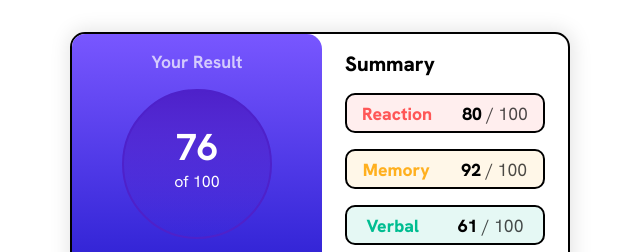
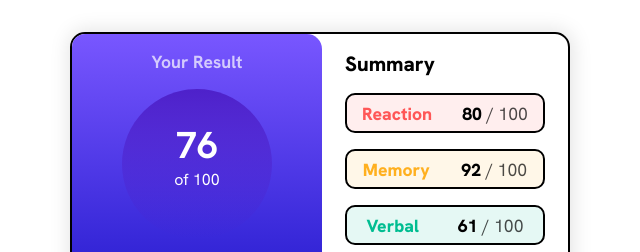
Before and after one commit to oseni99/Fmentor2, a plain HTML site: page index.html in a window 1280 px wide. Shown: the top 252 px of the page, 320-960 px from the left. Drawn offline with Linux system fonts and the light colour scheme.

Commit message:
Updated the Scores

```diff
--- a/css/styles.css
+++ b/css/styles.css
@@ -52,7 +52,7 @@ body{
 }
 
 .score{
-    border: 2px solid hsla(256, 72%, 46%, 1);
+    border: 1px medium hsla(256, 72%, 46%, 1);
 
     height: 150px;
     width: 150px;
```
